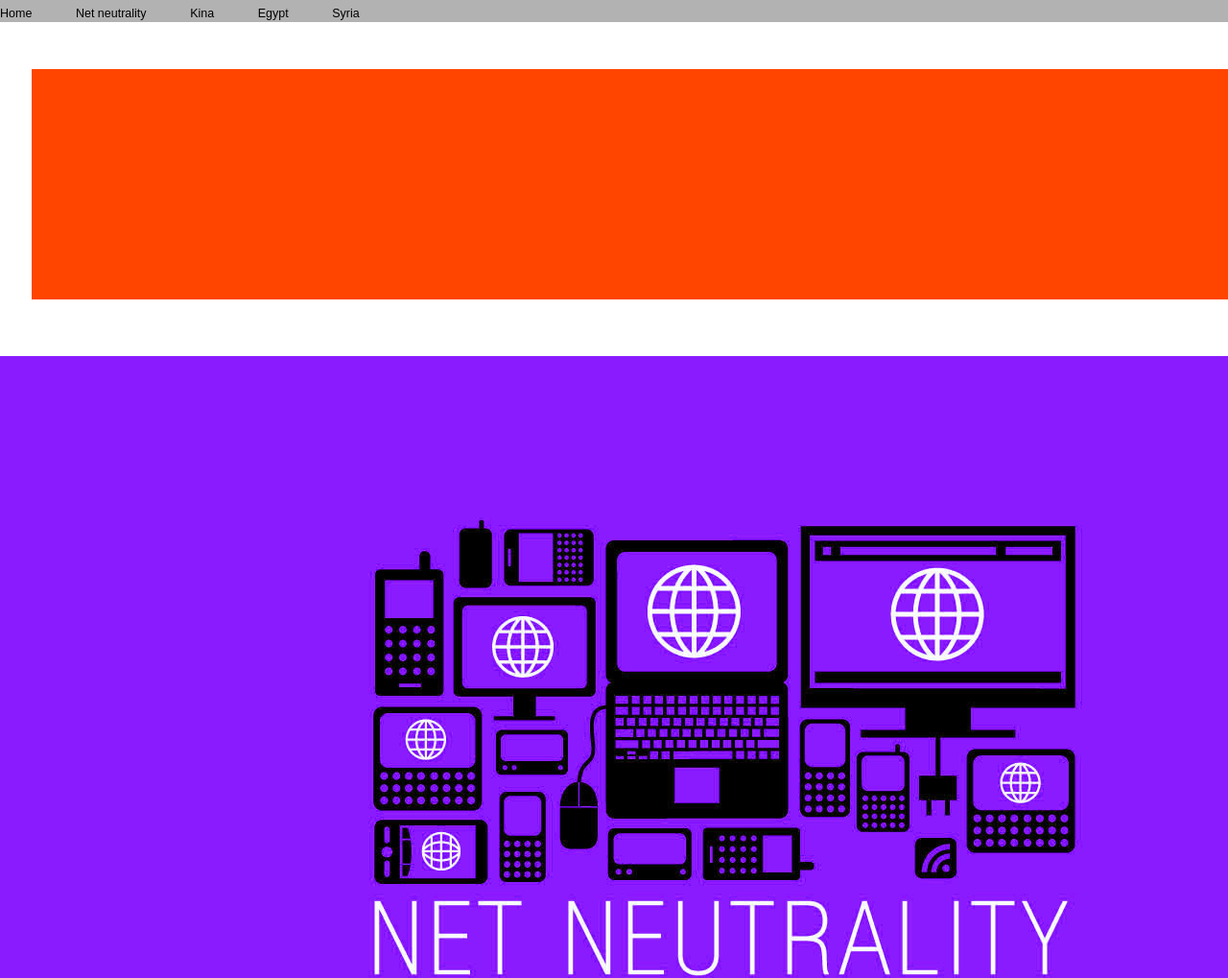
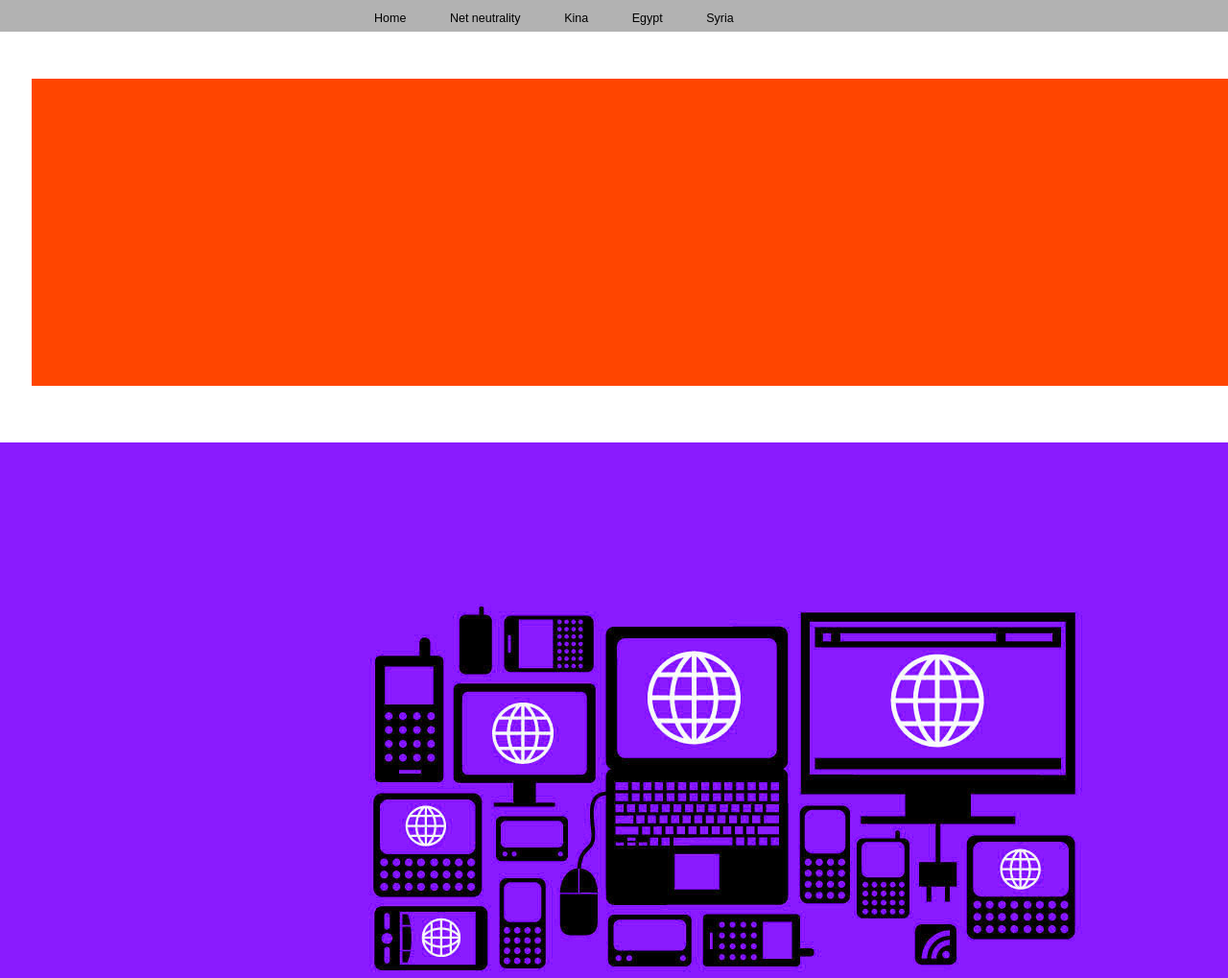
Before and after one commit to Eirik-MS/Net-neutrality, a plain HTML site: page index.html in a window 1280 px wide. Shown: the top 1019 px of the page at 96% size. Drawn offline with Linux system fonts and the light colour scheme.

Commit message:
added dispaearing css

```diff
--- a/css/master.css
+++ b/css/master.css
@@ -42,7 +42,6 @@
     flex-direction: row;
     font-family: sans-serif;
     font-size: 4vh;
-    justify-content: ;
 }
 
 header nav .aktiv {
@@ -50,8 +49,10 @@ header nav .aktiv {
 }
 
 header nav a {
+    flex-basis: 150px;
     flex-shrink: 1;
     flex-grow: 0;
+    justify-content: left;
     text-decoration: none;
     color: #000000;
     padding-top: 10px;
@@ -61,7 +62,10 @@ header nav a {
 }
 
 #nav-bar {
-    text-align: center;
+    max-width: 1000px;
+    min-width: 500px;
+    margin: 5px auto;
+
 }
 
 main {
@@ -71,15 +75,19 @@ main {
 }
 
 #myCarousel {
-    min-height: 30vh;
+    min-height: 40vh;
     background-color: orangered;
     margin: 3% 2% 3% 2%;
 }
 
-.net-neu. {
-    width: auto;
-    width: 100%;
+.net-neu{
+  grid-column: 2/6;
 }
+
+.net-neu img{
+  width: 100%
+}
+
 
 p {
     font-size: 60px;
```
